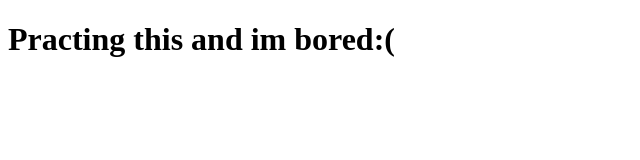
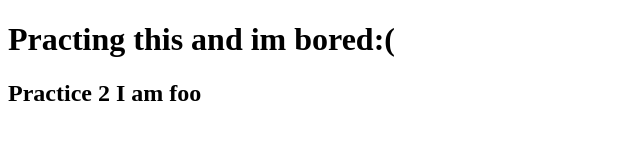
Before and after one commit to tserbest/4814-html-practice, a plain HTML site: page index.html in a window 1280 px wide. Shown: the whole page, without its empty margins (0-640 px from the left). Drawn offline with Linux system fonts and the light colour scheme.

Commit message:
Update index.html

```diff
--- a/index.html
+++ b/index.html
@@ -6,5 +6,6 @@
   </head>
   <body>
     <h1>Practing this and im bored:(</h1>
+    <h2>Practice 2 I am foo</h2>
   </body>
 </html>
```
